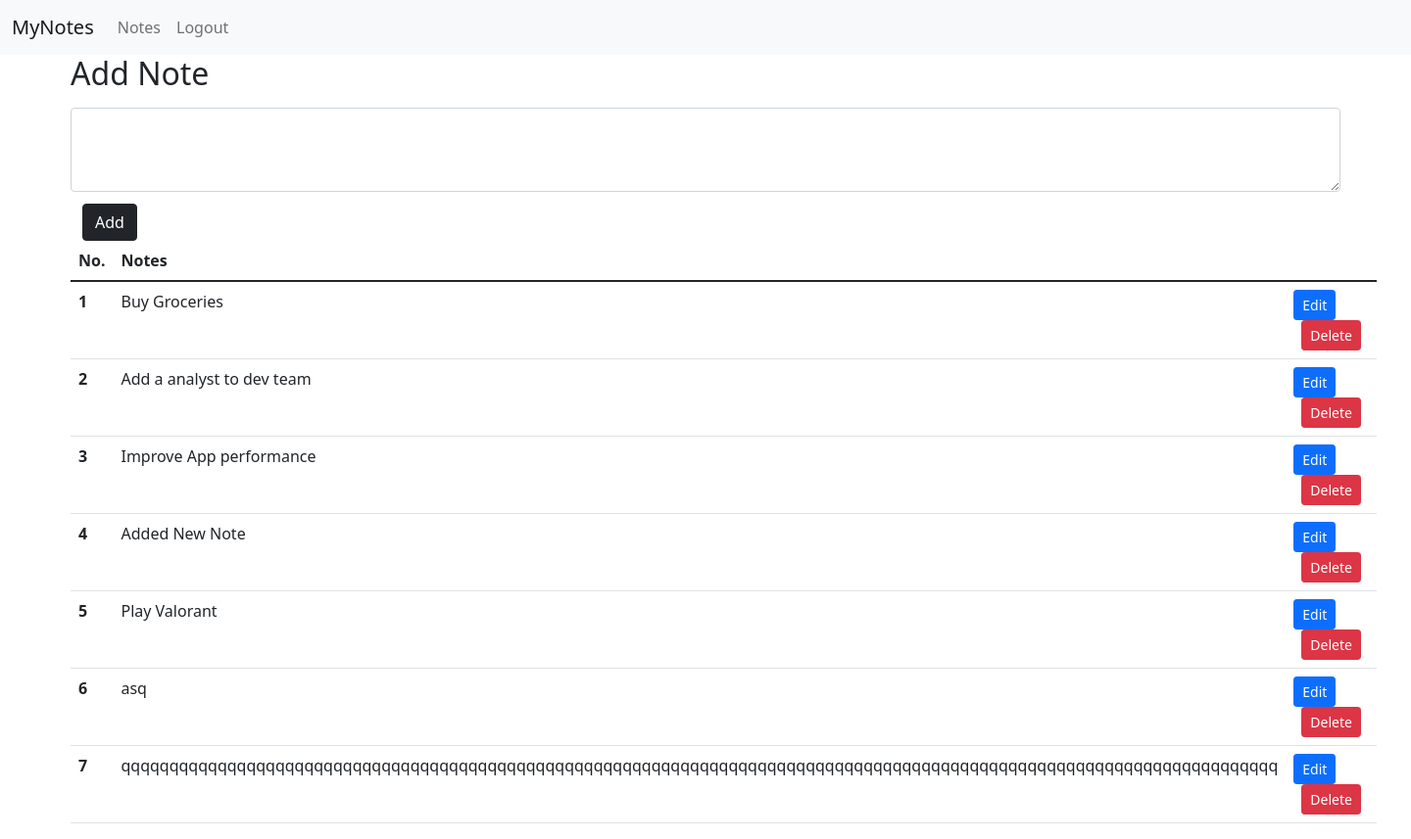
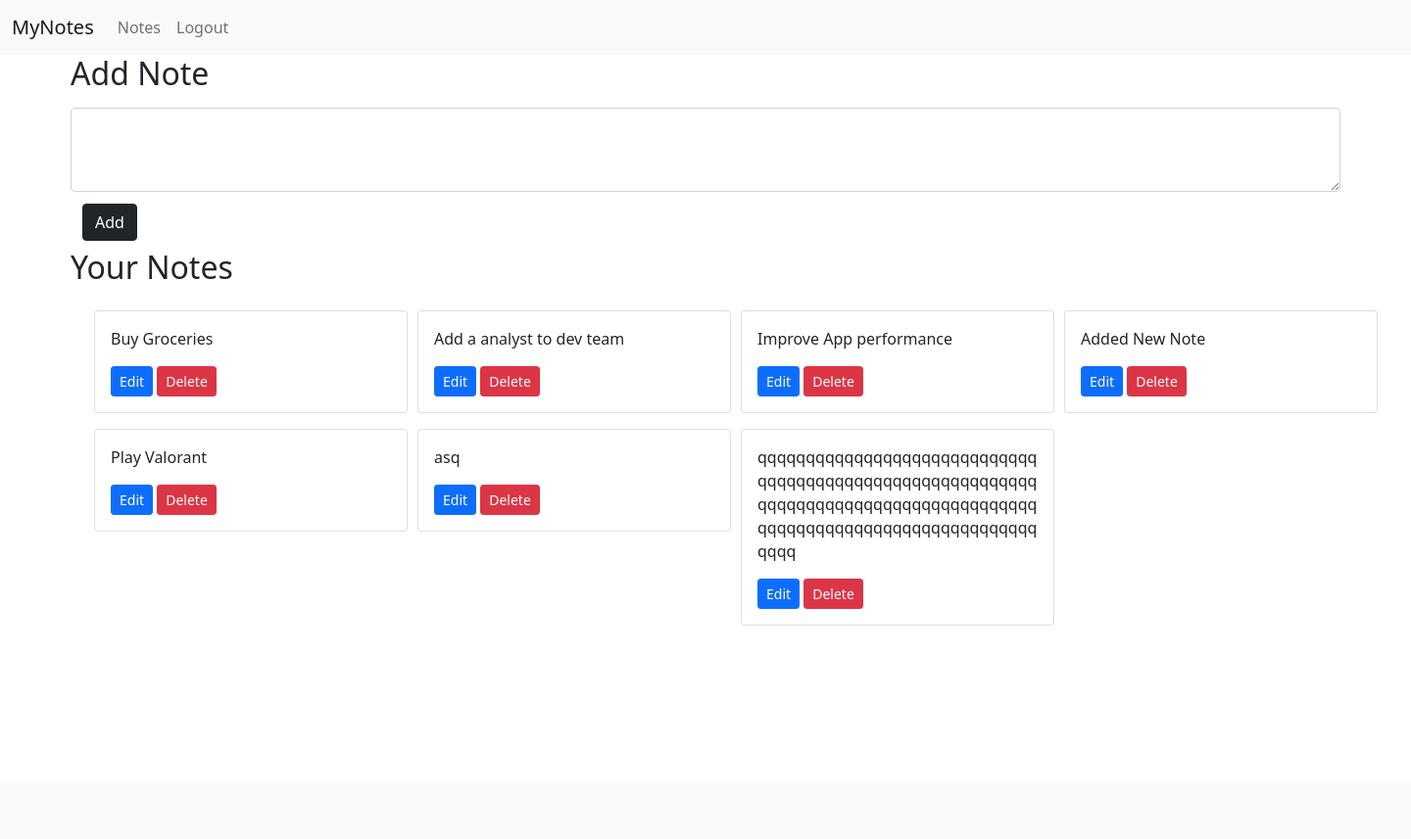
Before and after one commit to rithikg24/notes-app, a Flask app: page /dashboard in a window 1440 px wide. Shown: the whole page at 98% size. After the commit the page ends 639 px from the top, so only its background shows below. Run offline with Flask 2, Linux system fonts and the light colour scheme; a user stored in the database is signed in; data comes from the database, SQL or seed files in the repository; both versions use the stored data as it was after the commit.

Commit message:
replaced the table notes format to cards format

```diff
--- a/templates/dashboard.html
+++ b/templates/dashboard.html
@@ -63,31 +63,29 @@
         </form>
     </div>
 
+    <div class="container mt-2">
+        <h2>Your Notes</h2>
+    </div>
 
     <div class="container">
-        <table class="table">
-            <thead>
-                <tr>
-                    <th scope="col">No.</th>
-                    <th scope="col">Notes</th>
-                    <th scope="col"></th>
-                </tr>
-            </thead>
-            <tbody>
-                {% for note in notes_list %}
-                <tr>
-                    <th scope="row">{{loop.index}}</th>
-                    <td>{{note.data}}</td>
-                    <td>
-                        <a href="/edit/{{note.id}}" type="button" class="btn btn-primary btn-sm ">Edit</button>
-                            <a href="/delete/{{note.id}}" type="button"
-                                class="btn btn-danger btn-sm mx-2">Delete</button>
-                    </td>
-                </tr>
-                {% endfor %}
-            </tbody>
-        </table>
-
+        <div class="row row-cols-1 row-cols-md-4 g-50">
+            {% for note in notes_list %}
+            <div class="col">
+                <div class="container mt-3">
+                    <div class="card" style="width: 20rem;">
+                        <div class="card-body">
+                            <!-- <h5 class="card-title">Untitled{{loop.index}}</h5> -->
+                            <p class="card-text">{{note.data}}</p>
+                            <div class="d-grid gap-2 d-md-block">
+                                <a href="/edit/{{note.id}}" type="button" class="btn btn-primary btn-sm mr-2 ">Edit</a>
+                                <a href="/delete/{{note.id}}" type="button" class="btn btn-danger btn-sm mr-2 ">Delete</a>
+                            </div>
+                        </div>
+                    </div>
+                </div>
+            </div>
+            {% endfor %}
+        </div>
     </div>
 
 
```
Also changed, not shown: notes.db.
